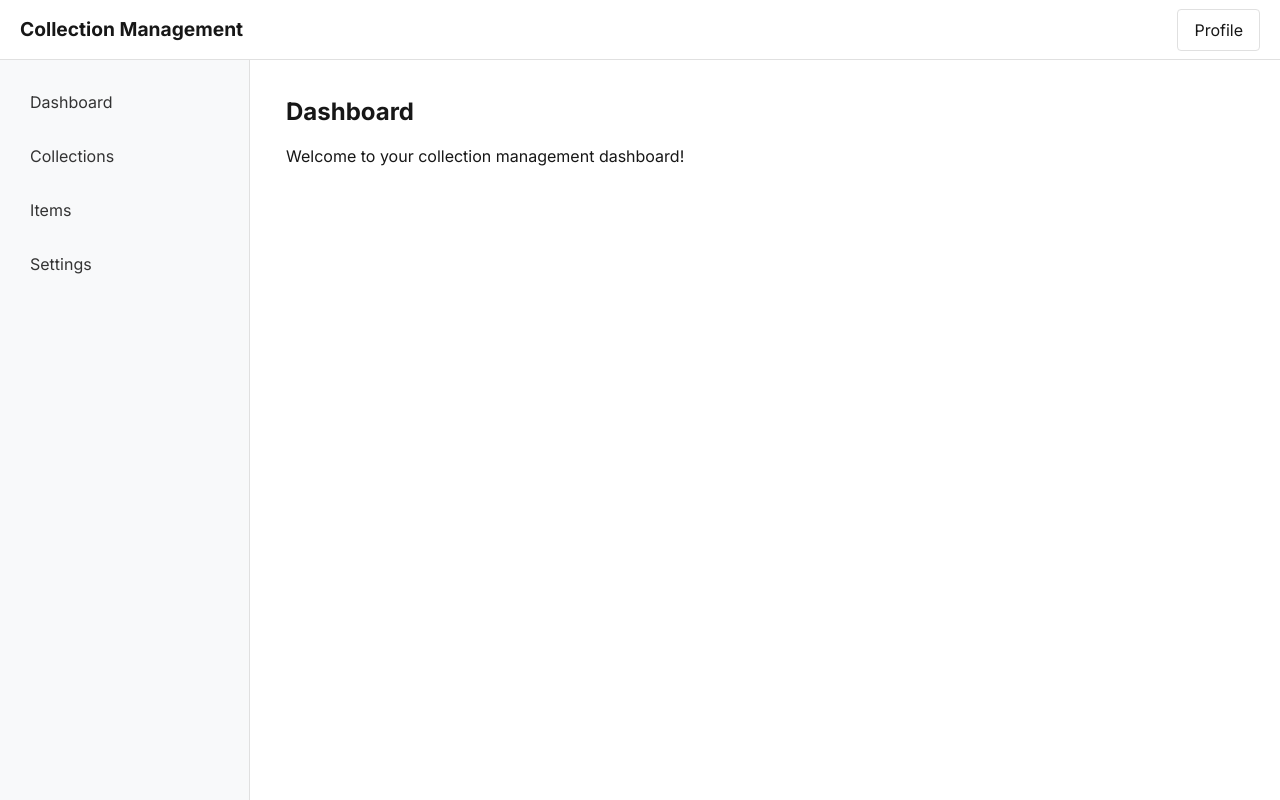
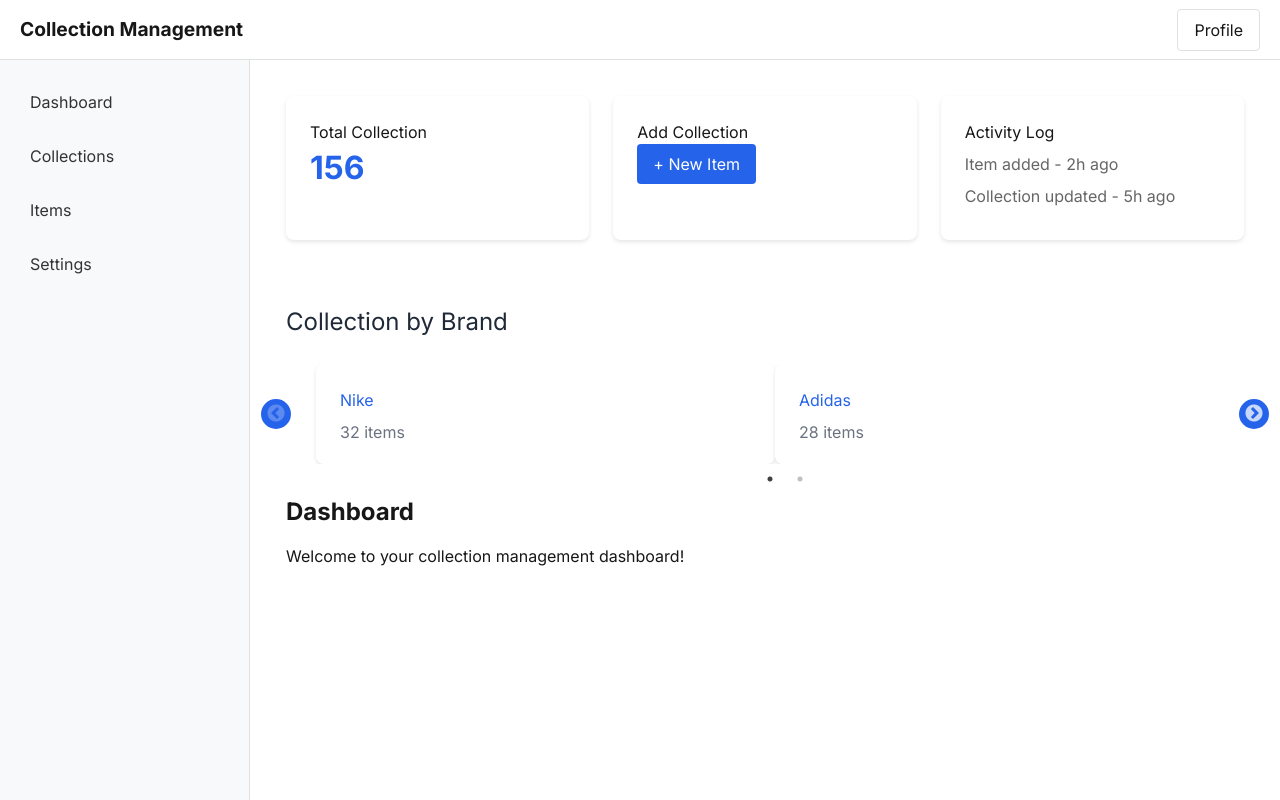
Before and after one commit to hwoarang0218/collection-management, a Next.js app: page / in a window 1280 px wide. Built offline with nearby package versions, Linux system fonts and the light colour scheme.

Commit message:
added dashboard layout

```diff
--- a/package.json
+++ b/package.json
@@ -9,10 +9,13 @@
     "lint": "next lint"
   },
   "dependencies": {
+    "@types/react-slick": "^0.23.13",
     "lucide-react": "^0.510.0",
     "next": "15.3.2",
     "react": "^19.0.0",
-    "react-dom": "^19.0.0"
+    "react-dom": "^19.0.0",
+    "react-slick": "^0.30.3",
+    "slick-carousel": "^1.8.1"
   },
   "devDependencies": {
     "@tailwindcss/postcss": "^4",
--- a/src/components/Layout/DashboardLayout.tsx
+++ b/src/components/Layout/DashboardLayout.tsx
@@ -2,6 +2,8 @@ import React, { useState } from "react";
 import styles from "./DashboardLayout.module.css";
 import Navbar from "./Navbar";
 import Sidebar from "./Sidebar"; // Adjust the import path as necessary
+import DashboardCards from "../dashboard/DashboardCards";
+import CollectionByBrand from "../dashboard/CollectionByBrand";
 
 interface DashboardLayoutProps {
   children: React.ReactNode;
@@ -22,7 +24,11 @@ const DashboardLayout: React.FC<DashboardLayoutProps> = ({ children }) => {
           isOpen={isSidebarOpen}
           onClose={() => setIsSidebarOpen(false)}
         />
-        <main className={styles.mainContent}>{children}</main>
+        <main className={styles.mainContent}>
+          <DashboardCards />
+          <CollectionByBrand />
+          {children}
+        </main>
       </div>
     </div>
   );
--- /dev/null
+++ b/src/components/dashboard/CollectionByBrand.module.css
@@ -0,0 +1,53 @@
+.brandSection {
+  padding: 1rem;
+  margin-top: 2rem;
+}
+
+.sectionTitle {
+  font-size: 1.5rem;
+  margin-bottom: 1.5rem;
+  color: #1f2937;
+}
+
+.brandGrid {
+  display: grid;
+  grid-template-columns: repeat(auto-fit, minmax(200px, 1fr));
+  gap: 1rem;
+}
+
+.brandSlider {
+  padding: 0 20px;
+}
+
+.brandCard {
+  background: white;
+  border-radius: 8px;
+  padding: 1.5rem;
+  margin: 0 10px;
+  box-shadow: 0 2px 4px rgba(0, 0, 0, 0.1);
+  height: 100px;
+}
+
+.brandCard h3 {
+  margin: 0 0 0.5rem 0;
+  color: #2563eb;
+}
+
+.brandCard p {
+  margin: 0;
+  color: #6b7280;
+}
+
+/* Correct syntax for global selectors in CSS modules */
+.brandSlider :global(.slick-prev),
+.brandSlider :global(.slick-next) {
+  background: #2563eb !important;
+  border-radius: 50%;
+  width: 30px;
+  height: 30px;
+}
+
+.brandSlider :global(.slick-prev:hover),
+.brandSlider :global(.slick-next:hover) {
+  background: #1d4ed8 !important;
+}
--- /dev/null
+++ b/src/components/dashboard/CollectionByBrand.tsx
@@ -0,0 +1,51 @@
+import React from "react";
+import Slider from "react-slick";
+import styles from "./CollectionByBrand.module.css";
+import "slick-carousel/slick/slick.css";
+import "slick-carousel/slick/slick-theme.css";
+
+const CollectionByBrand: React.FC = () => {
+  const settings = {
+    dots: true,
+    infinite: false,
+    speed: 500,
+    slidesToShow: 2,
+    slidesToScroll: 1,
+    responsive: [
+      {
+        breakpoint: 1024,
+        settings: {
+          slidesToShow: 2,
+        },
+      },
+      {
+        breakpoint: 600,
+        settings: {
+          slidesToShow: 1,
+        },
+      },
+    ],
+  };
+
+  return (
+    <section className={styles.brandSection}>
+      <h2 className={styles.sectionTitle}>Collection by Brand</h2>
+      <Slider {...settings} className={styles.brandSlider}>
+        <div className={styles.brandCard}>
+          <h3>Nike</h3>
+          <p>32 items</p>
+        </div>
+        <div className={styles.brandCard}>
+          <h3>Adidas</h3>
+          <p>28 items</p>
+        </div>
+        <div className={styles.brandCard}>
+          <h3>Puma</h3>
+          <p>15 items</p>
+        </div>
+      </Slider>
+    </section>
+  );
+};
+
+export default CollectionByBrand;
--- /dev/null
+++ b/src/components/dashboard/DashboardCards.module.css
@@ -0,0 +1,33 @@
+.cardsGrid {
+  display: grid;
+  grid-template-columns: repeat(auto-fit, minmax(250px, 1fr));
+  gap: 1.5rem;
+  padding: 1rem;
+}
+
+.card {
+  background: white;
+  border-radius: 8px;
+  padding: 1.5rem;
+  box-shadow: 0 2px 4px rgba(0, 0, 0, 0.1);
+}
+
+.number {
+  font-size: 2rem;
+  font-weight: bold;
+  color: #2563eb;
+}
+
+.addButton {
+  padding: 0.5rem 1rem;
+  background: #2563eb;
+  color: white;
+  border: none;
+  border-radius: 4px;
+  cursor: pointer;
+}
+
+.activityList p {
+  margin: 0.5rem 0;
+  color: #666;
+}
--- /dev/null
+++ b/src/components/dashboard/DashboardCards.tsx
@@ -0,0 +1,26 @@
+import React from "react";
+import styles from "./DashboardCards.module.css";
+
+const DashboardCards: React.FC = () => {
+  return (
+    <div className={styles.cardsGrid}>
+      <div className={styles.card}>
+        <h3>Total Collection</h3>
+        <p className={styles.number}>156</p>
+      </div>
+      <div className={styles.card}>
+        <h3>Add Collection</h3>
+        <button className={styles.addButton}>+ New Item</button>
+      </div>
+      <div className={styles.card}>
+        <h3>Activity Log</h3>
+        <div className={styles.activityList}>
+          <p>Item added - 2h ago</p>
+          <p>Collection updated - 5h ago</p>
+        </div>
+      </div>
+    </div>
+  );
+};
+
+export default DashboardCards;
```
Also changed, not shown: 1 other file (tests, documents, lock files or other folders).
